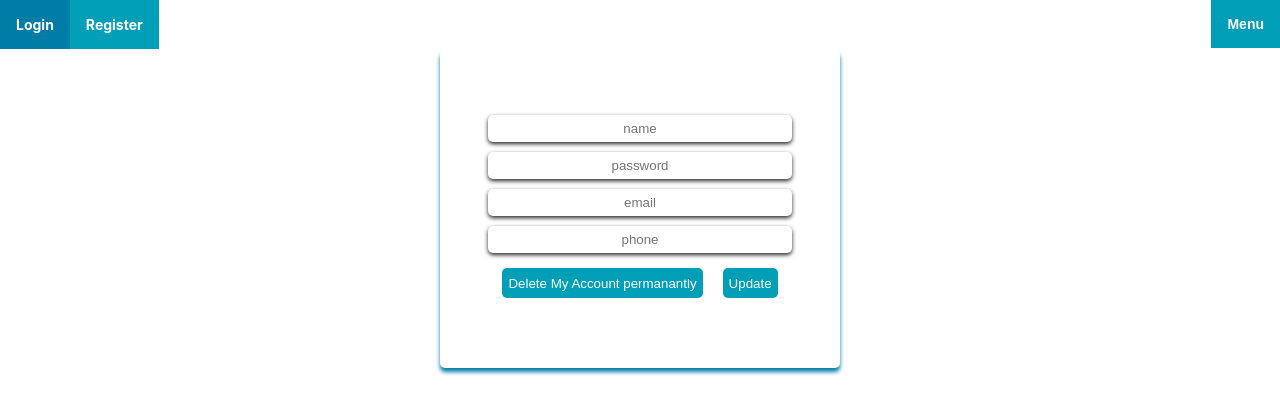
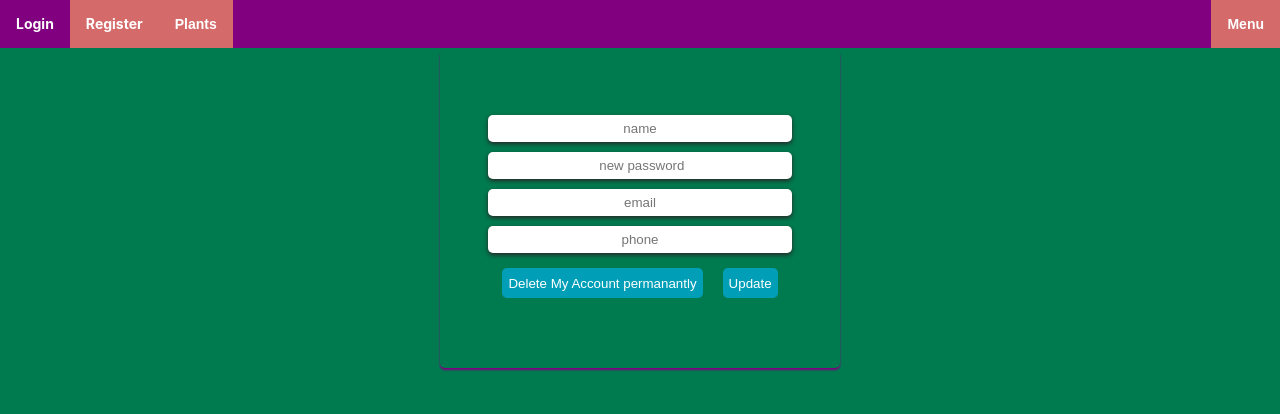
Before and after one commit to lambda-water-my-plants/Build-WaterMyPlants-FE, a React (Create React App) app in the folder water-my-plant/: page /user in a window 1280 px wide. Shown: the top 414 px of the page. Built offline with nearby package versions, Linux system fonts and the light colour scheme; no server answers.

Commit message:
All necessary component added so that user can update info, can create a plant and see the plant list

```diff
--- a/water-my-plant/src/App.js
+++ b/water-my-plant/src/App.js
@@ -3,7 +3,9 @@ import './App.css';
 import Register from './components/Register/Register'
 import Login from './components/Login/Login';
 import User from './components/User/User.js';
-import UserProfile from './components/User/UserProfile.js'
+import UserProfile from './components/User/UserProfile.js';
+import AddPlants from './components/Plants/Plants.js';
+import UserPlants from './components/Plants/UserPlants';
 import styled from "styled-components";
 import {Route, Link, BrowserRouter as Router, withRouter} from 'react-router-dom';
 class App extends Component {
@@ -37,8 +39,16 @@ class App extends Component {
         <NavDiv className='this.state.token`'>
             <nav className="navBar" >
              <div>
-              <Link className="dropbtn" to='/login'>Login</Link>
-              <Link className="dropbtn" to="/register">Register</Link>
+                  <Link className="dropbtn" to='/login'>Login</Link>
+                  <Link className="dropbtn" to="/register">Register</Link>
+                  <div className="dropdown">
+                      <button className="dropbtn"> Plants</button>
+                            <div className="dropdown-content">
+                              <Link to='/addplants'> Add Plants</Link>
+                              <Link to='/myplants'> My All Plants</Link>
+                              <Link to='/plantsbook'> Plants Book</Link>
+                            </div>
+                  </div>
               </div>
               <div className="dropdown">
                 <button className="dropbtn"> Menu</button>
@@ -54,6 +64,9 @@ class App extends Component {
         <Route exact path="/register"  component={Register} />
         <Route path="/user" component={User} />
         <Route path="/myprofile" component={UserProfile} />
+        <Route path="/addplants" component={AddPlants} />
+        <Route path="/myplants" component={UserPlants} />
+
       </Router>
     );
   }
@@ -74,7 +87,7 @@ const NavDiv = styled.div`
     align-items: center;
     background : ;
     width : 100%;
-
+    background: purple;
     img{
       width: 105px;
     }
@@ -82,7 +95,7 @@ const NavDiv = styled.div`
     .dropbtn {
       text-align:center;
       text-decoration: none;
-      background-color: #009FB7;
+      background-color: #D46A6A;
       color: white;
       padding: 16px;
       font-size: 14px;
@@ -105,7 +118,7 @@ const NavDiv = styled.div`
       display: none;
       position: absolute;
       right: 0;
-      background-color: #007DA6;
+      background-color: grey;
       min-width: 160px;
       box-shadow: 0px 8px 16px 0px rgba(0,0,0,0.2);
       z-index: 1;
@@ -119,7 +132,7 @@ const NavDiv = styled.div`
     }
 
     .dropdown-content a:hover {
-      background-color: #009FB7;
+      background-color: purple;
     }
 
     .dropdown:hover .dropdown-content {
@@ -128,7 +141,8 @@ const NavDiv = styled.div`
 
 
     .dropbtn:hover {
-      background-color: #007DA6;
+      background-color: purple;
+      cursor: pointer;
     }
   }
   .dropdown-content .signoutBtn{
@@ -139,16 +153,18 @@ const NavDiv = styled.div`
     padding: 12px 16px;
   }
   .signoutBtn{
-    border: 1px solid #009FB7;
+    border-radius: 20px solid red;
     padding: 12px 16px;
 }
 `
 const Button = styled.div`
   border: none;
+  cursor: pointer;
   text-align: center;
   color: #EFF1F3;
   :hover{
-    background-color: #009FB7;
+    background-color: purple;
+
   }
 
 `
--- a/water-my-plant/src/components/Login/Login.js
+++ b/water-my-plant/src/components/Login/Login.js
@@ -17,8 +17,9 @@ class Login extends React.Component {
   handlePassword = e => {
      e.preventDefault();
      try{
+       const localurl = `http://localhost:5000/api/login`
       axios
-          .post('https://watermyplantsbe.herokuapp.com/api/login', this.state)
+          .post('https://watermyplantsbe.herokuapp.com/api/login' || localurl, this.state)
           .then(res => {
             localStorage.setItem("token", res.data.token);
             localStorage.setItem("id", res.data.id);
@@ -67,7 +68,7 @@ const FormWrapper =styled.div`
       height: 100%;
 `
 const UserBar = styled.div`
-    box-shadow: 0px 4px 4px #007DA6;
+    box-shadow: 0px 2px 2px purple;
     text-align : center;
     width: 400px;
     border-radius: 5px;
--- a/water-my-plant/src/components/Register/Register.js
+++ b/water-my-plant/src/components/Register/Register.js
@@ -18,10 +18,10 @@ class Register extends React.Component {
   };
   handlePassword = e => {
      e.preventDefault();
-     console.log("I am ")
      try{
+       const localurl = `http://localhost:5000/api/register`
       axios
-          .post('https://watermyplantsbe.herokuapp.com/api/register', this.state)
+          .post('https://watermyplantsbe.herokuapp.com/api/register' || localurl, this.state)
           .then(res => {
             console.log(res);
             console.log("You successfully Registered in");
@@ -31,8 +31,6 @@ class Register extends React.Component {
           console.log(err)
         }
     }
-
-
 
   render(){
     return(
@@ -86,7 +84,7 @@ const FormWrapper =styled.div`
       height: 100%;
 `
 const UserBar = styled.div`
-    box-shadow: 0px 4px 4px #007DA6;
+    box-shadow: 0px 2px 2px purple;
     text-align : center;
     width: 400px;
     border-radius: 5px;
@@ -99,7 +97,7 @@ const UserBar = styled.div`
           width : 300px;
           border-radius: 5px;
           border: none;
-          box-shadow: 0 2px 4px #272727;
+          box-shadow: 0 2px 4px purple;
           text-align:center;
           @media(max-width: 479px){
               width: 250px;
--- a/water-my-plant/src/components/User/User.js
+++ b/water-my-plant/src/components/User/User.js
@@ -14,6 +14,20 @@ class User extends React.Component {
             password:''
         }
     }
+    componentDidMount() {
+        let id = localStorage.getItem(`id`)
+        const url = `https://watermyplantsbe.herokuapp.com/api/users/${id}`
+        this.setState({ id: id });
+        try {
+            axios
+                .get(url, { headers: { Authorization: localStorage.getItem("token") } })
+                .then(res => {
+                    this.setState({ username: res.data.username, email: res.data.email, phone: res.data.phone})
+                })
+        } catch (err) {
+            console.log(err);
+        }
+    }
 
     handleInput = event => {
         event.preventDefault();
@@ -21,16 +35,18 @@ class User extends React.Component {
     };
 
     updateInfo = (data, id) => {
-        data = { name: this.state.name, email: this.state.email }
+        data = { username: this.state.username, email: this.state.email, password: this.state.password, phone: this.state.phone  }
         id = localStorage.getItem(`id`)
-        const url = `https://watermyplantsbe.herokuapp.com/api/users/${id}`
+        console.log(id)
+        const url = `https://watermyplantsbe.herokuapp.com/api/users/${id}` || `http://localhost:5000/api/users/${id}`
         try {
             axios
-                .put(url, data)
+                .put(url, data, { headers: { Authorization: localStorage.getItem("token") }})
                 .then(res => {
                     console.log(res);
-                    this.setState({ name: res.data.username, email: res.data.email })
+                    this.setState({ username: res.data.username, email: res.data.email, phone: res.data.phone, password: res.data.password })
                     alert("Your Update Submitted Successfully");
+                    console.log(res.data.phone);
                     this.props.history.push('/home');
                     window.location.reload(true);
                 })
@@ -40,7 +56,7 @@ class User extends React.Component {
     }
     deleteMyAccount = id => {
         id = localStorage.getItem(`id`)
-        const url = `https://watermyplantsbe.herokuapp.com/api/users/${id}`
+        const url = `https://watermyplantsbe.herokuapp.com/api/users/${id}` || `http://localhost:5000/api/users/${id}`
         alert("Your Account Will be deleted permanantly")
         try {
             axios
@@ -63,7 +79,7 @@ class User extends React.Component {
             <Wrapper>
                 <UserBar>
                   <div className ='loginform'>
-                    <form>
+                    <form onSubmit= {this.updateInfo}>
                         <input
                             className='input'
                             onChange={this.handleInput}
@@ -75,7 +91,7 @@ class User extends React.Component {
                             className='input'
                             type= 'password'
                             onChange={this.handleInput}
-                            placeholder="password"
+                            placeholder=" new password"
                             value={this.state.password}
                             name="password"
                         />
@@ -112,7 +128,7 @@ const Wrapper =styled.div`
       height: 100%;
 `
 const UserBar = styled.div`
-    box-shadow: 0px 4px 4px #007DA6;
+    box-shadow: 0px 2px 2px purple;
     text-align : center;
     width: 400px;
     border-radius: 5px;
--- a/water-my-plant/src/components/User/UserProfile.js
+++ b/water-my-plant/src/components/User/UserProfile.js
@@ -48,7 +48,7 @@ const UserWrapper = styled.div`
       height: 100%;
 `
 const UserBar = styled.div`
-    box-shadow: 0px 4px 4px #007DA6;
+    box-shadow: 0px 2px 2px purple;
     text-align : center;
     width: 400px;
     border-radius: 5px;
--- a/water-my-plant/src/index.css
+++ b/water-my-plant/src/index.css
@@ -2,6 +2,8 @@
 
 html, body, .app, #root {
   min-height: 100vh;
+  background: #007a4f;
+  /* background: #930050; */
 }
 
 body {
```
